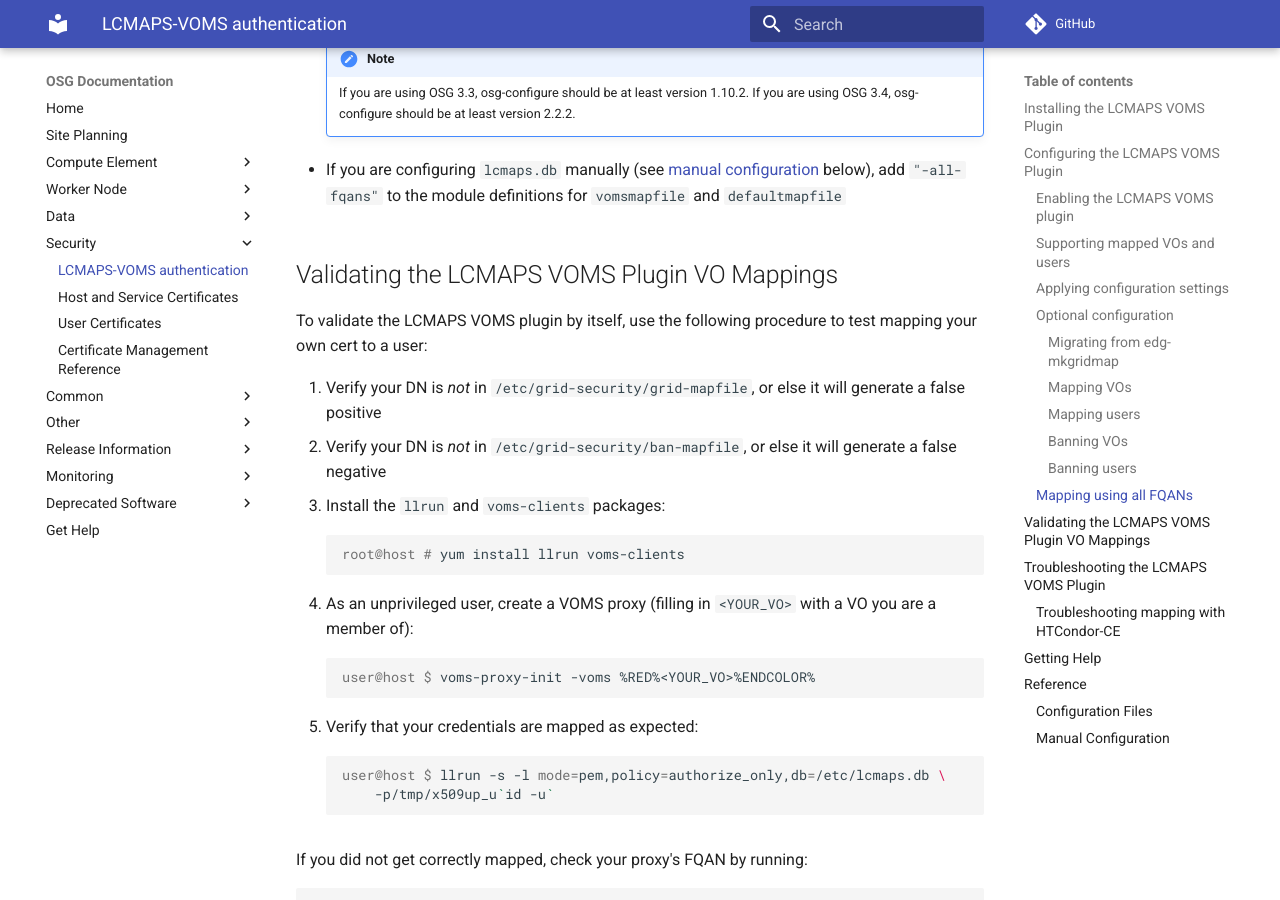
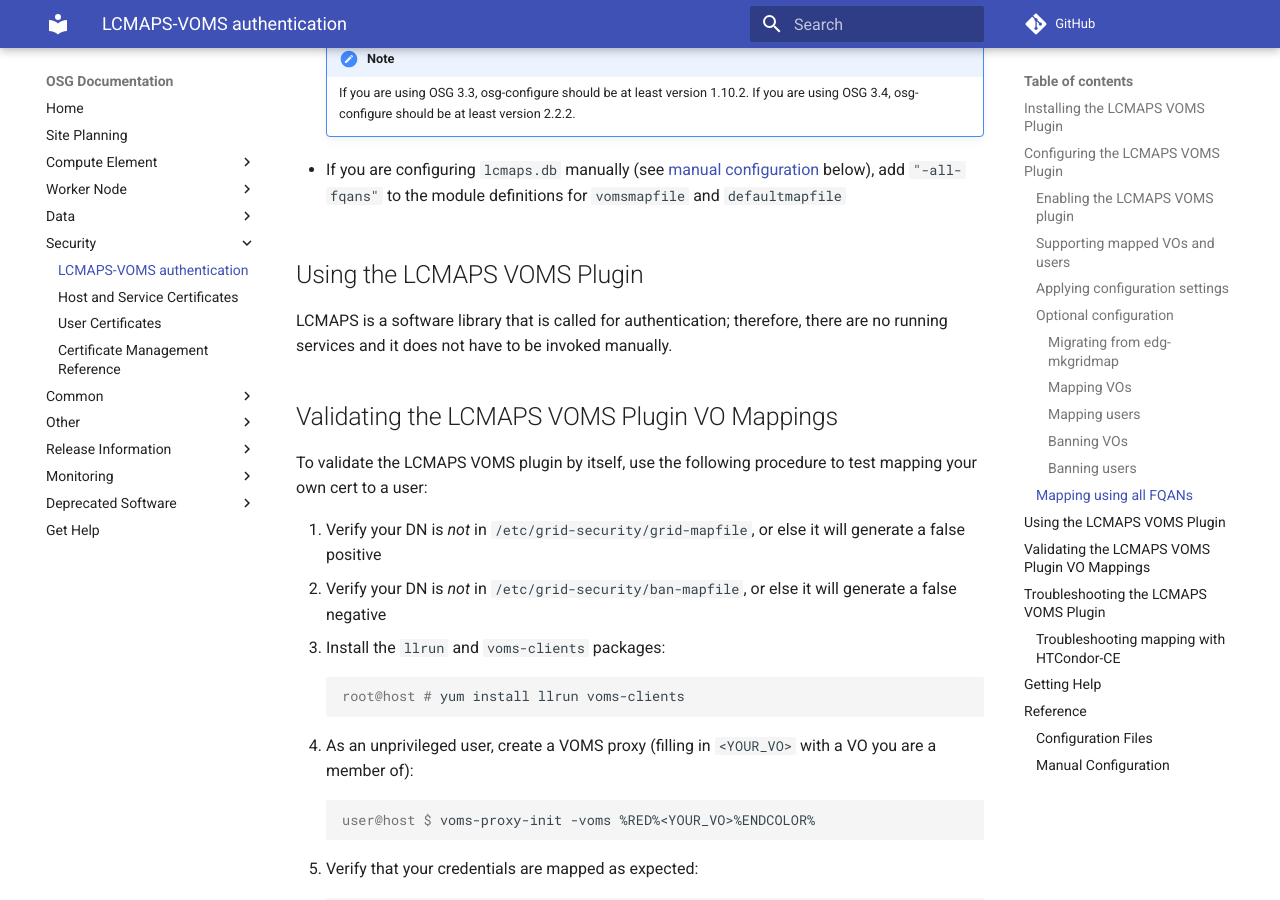
Before and after one commit to osg-htc/docs, an MkDocs documentation site: the page built from docs/security/lcmaps-voms-authentication.md, in a window 1280 px wide and 900 px high, scrolled down 6850 px. Built offline with MkDocs 1.6.1 and Material for MkDocs 9.7.7, drawn with Linux system fonts in a browser that asks for light colours; comment, search, counter and statistics services are not loaded; old or Windows-style settings are respelled for this version of MkDocs.

Commit message:
Add clarifying usage section

```diff
--- a/docs/security/lcmaps-voms-authentication.md
+++ b/docs/security/lcmaps-voms-authentication.md
@@ -247,6 +247,11 @@ By default, the LCMAPS VOMS plugin only considers the first FQAN of a VOMS proxy
 
 -   If you are configuring `lcmaps.db` manually (see [manual configuration](#manual-configuration) below), add `"-all-fqans"` to the module definitions for `vomsmapfile` and `defaultmapfile`
 
+Using the LCMAPS VOMS Plugin
+----------------------------
+
+LCMAPS is a software library that is called for authentication;
+therefore, there are no running services and it does not have to be invoked manually.
 
 Validating the LCMAPS VOMS Plugin VO Mappings
 ---------------------------------------------
```
